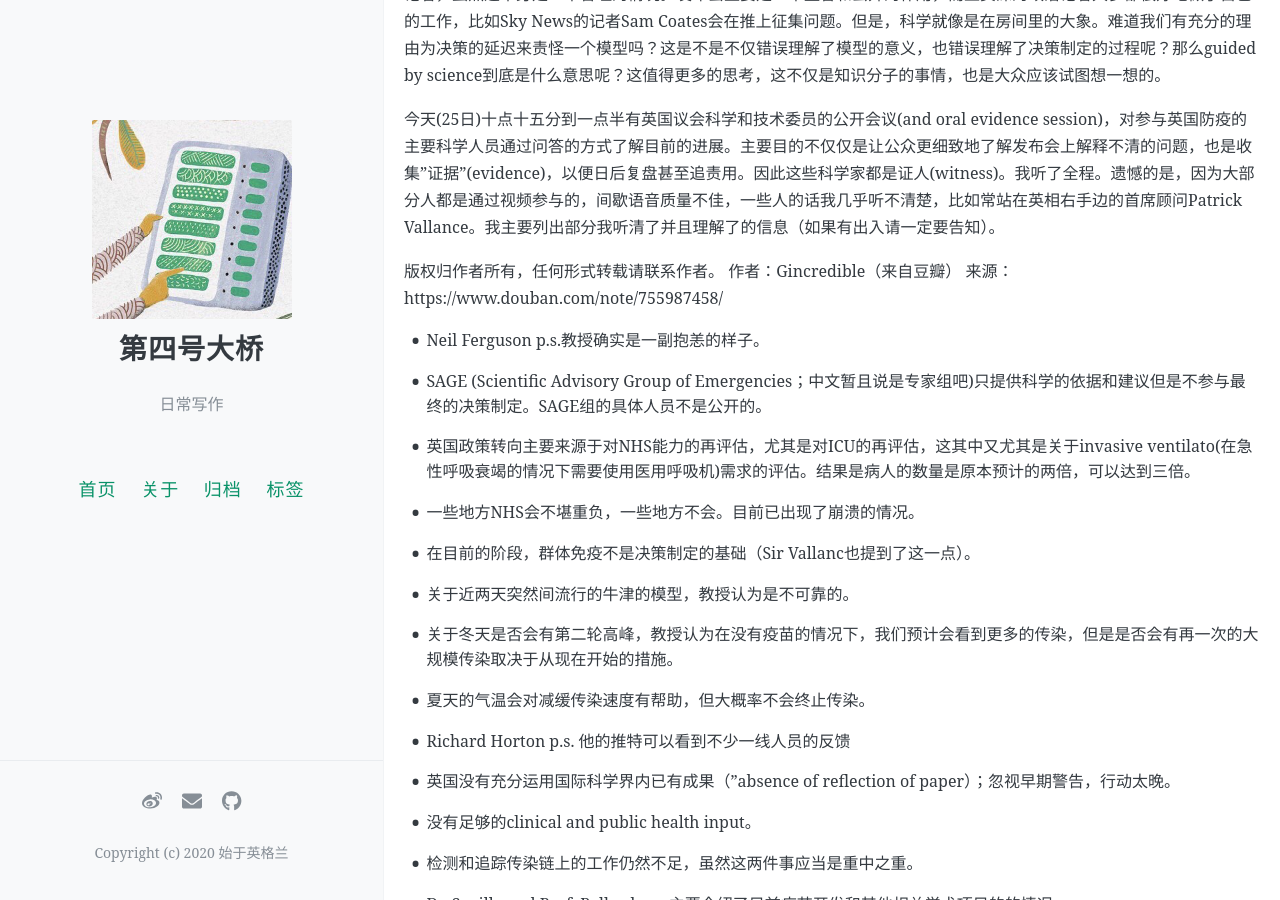
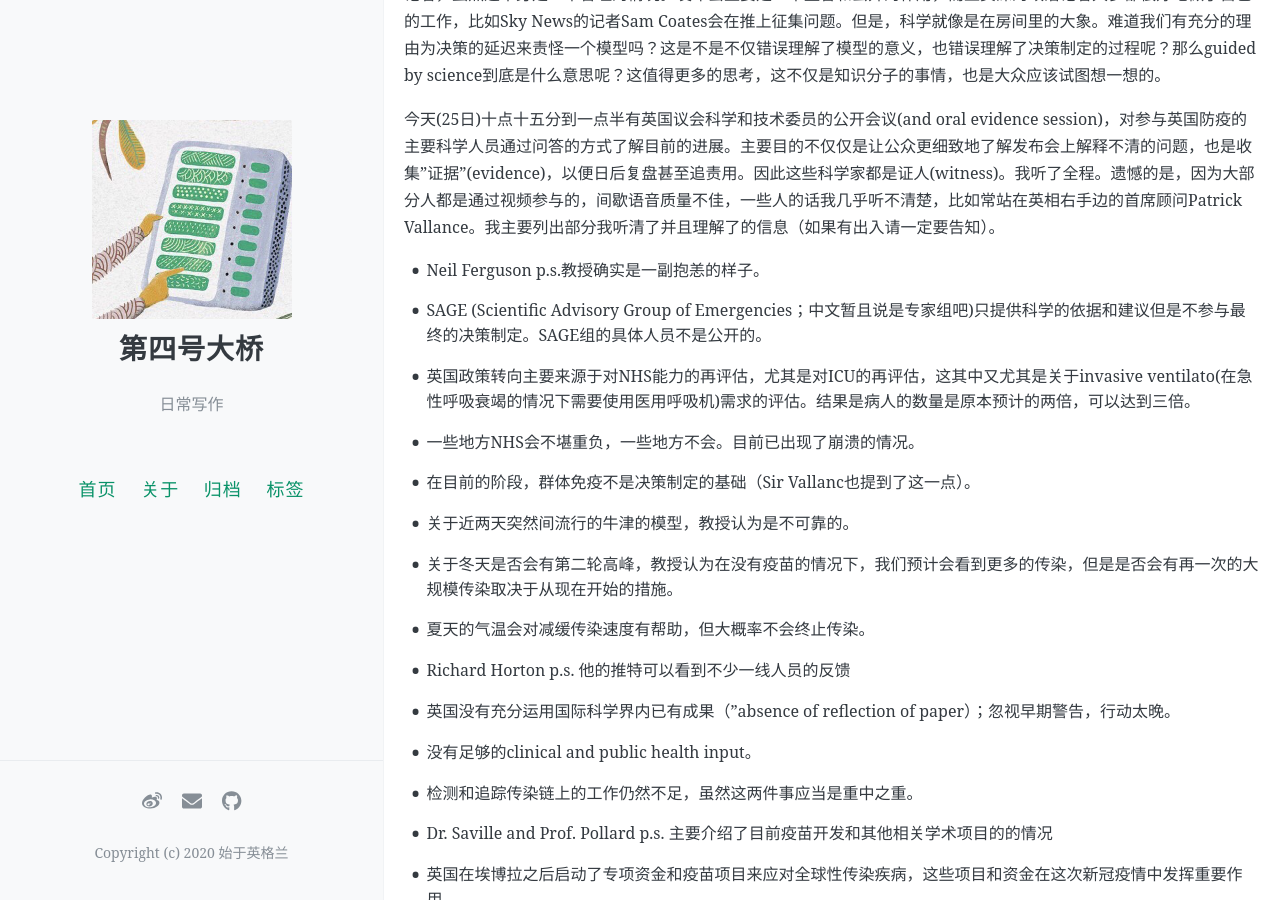
Before and after one commit to yifan0111/gincredible, a Jekyll site: the page built from _posts/2020-03-25-Guided by Science.md, in a window 1280 px wide and 900 px high, scrolled down 935 px. Built offline with Jekyll 4.4.1, drawn with Linux system fonts in a browser that asks for light colours; comment, search, counter and statistics services are not loaded.

Commit message:
Update 2020-03-25-Guided by Science.md

```diff
--- a/_posts/2020-03-25-Guided by Science.md
+++ b/_posts/2020-03-25-Guided by Science.md
@@ -14,10 +14,6 @@ author: Yifan
 这件事情之所以这么困扰我，同我目前在伦敦以及多年在英国有很大的关系。单在“群体免疫”这一个例子中，我们可以看到科学和实际政策之间的张力：它是一个概念吗？是一个政策吗？这两者有差别吗？如果你关注英国每天一次的新闻发布会，guided by science (遵循科学的指导)经常出现。英相几乎在所有值得进一步解释的问题上都是这么回答的：我们的政策制定遵循科学的指导，以此为基础，我们会在正确的时间点做正确的事情。直觉上我有两个疑惑：一是我们是否拥有一个科学共识？答案很明显的是，没有。在初期，英国的政策与世卫组织的指导是不相同的。二是，正确的时间点是否在很大程度上是一个事后诸葛的概念。这些问题目前还没有在发布会上被正面回答。我认为其中一个原因是发布会上没有科学记者，虽然这本身是一个合理的情况。发布会主要是一个监督和公开的作用，而且资深的政治记者大多都很好地做了自己的工作，比如Sky News的记者Sam Coates会在推上征集问题。但是，科学就像是在房间里的大象。难道我们有充分的理由为决策的延迟来责怪一个模型吗？这是不是不仅错误理解了模型的意义，也错误理解了决策制定的过程呢？那么guided by science到底是什么意思呢？这值得更多的思考，这不仅是知识分子的事情，也是大众应该试图想一想的。
 
 今天(25日)十点十五分到一点半有英国议会科学和技术委员的公开会议(and oral evidence session)，对参与英国防疫的主要科学人员通过问答的方式了解目前的进展。主要目的不仅仅是让公众更细致地了解发布会上解释不清的问题，也是收集"证据"(evidence)，以便日后复盘甚至追责用。因此这些科学家都是证人(witness)。我听了全程。遗憾的是，因为大部分人都是通过视频参与的，间歇语音质量不佳，一些人的话我几乎听不清楚，比如常站在英相右手边的首席顾问Patrick Vallance。我主要列出部分我听清了并且理解了的信息（如果有出入请一定要告知）。
-
-版权归作者所有，任何形式转载请联系作者。
-作者：Gincredible（来自豆瓣）
-来源：https://www.douban.com/note/755987458/
 
 - Neil Ferguson p.s.教授确实是一副抱恙的样子。
 
```
